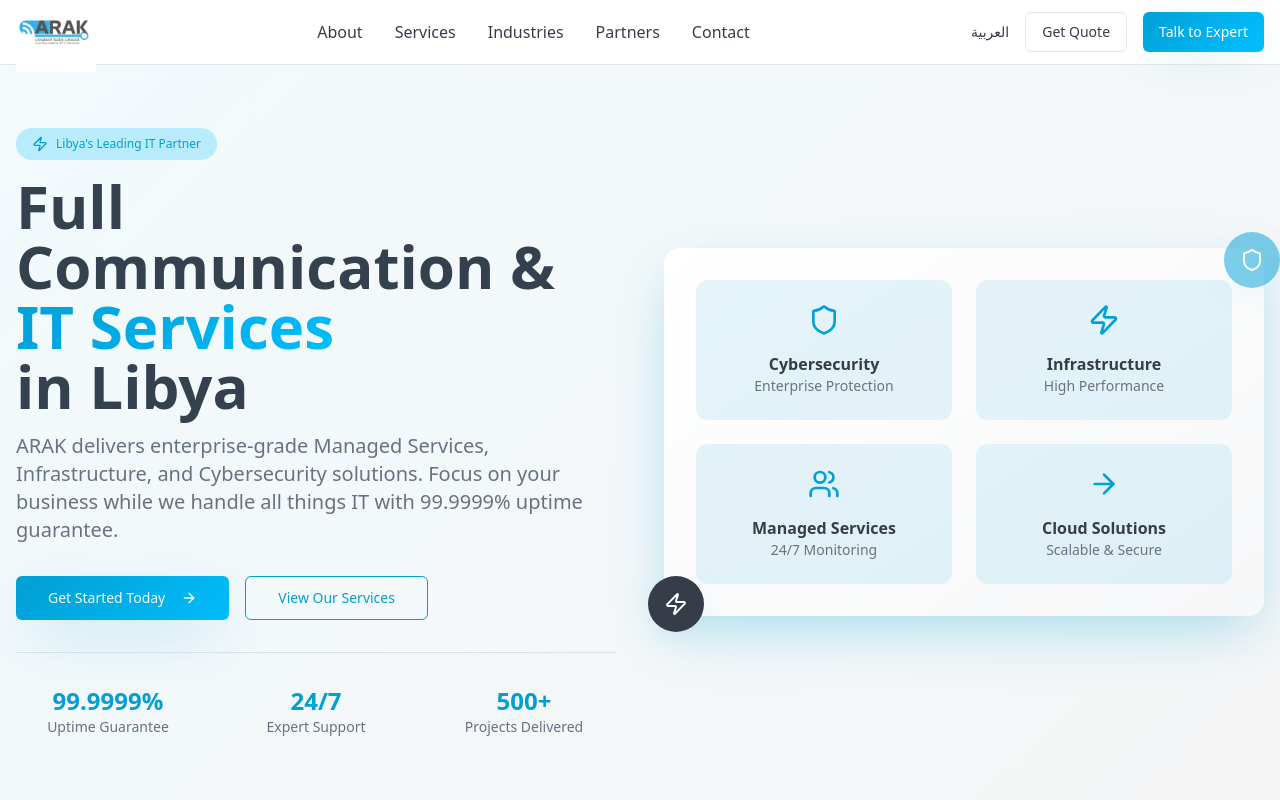
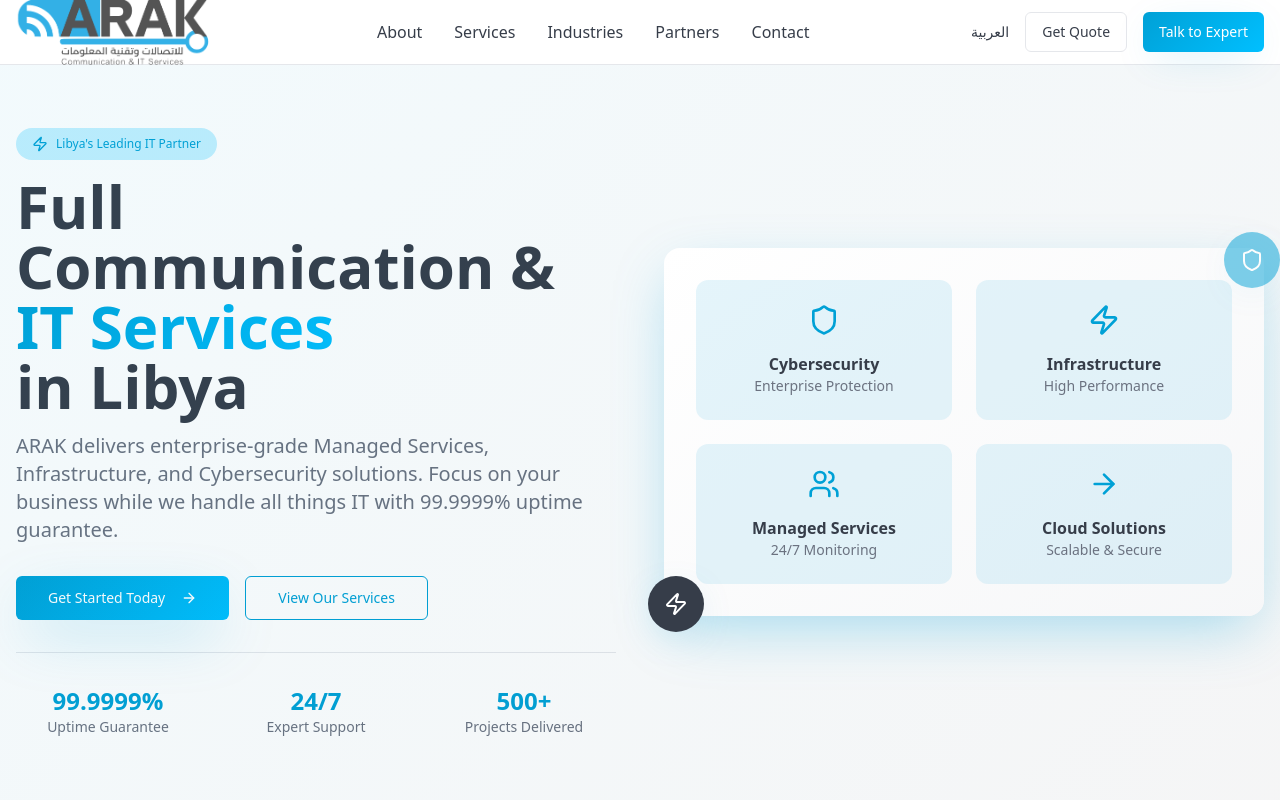
Before and after one commit to Dryik/Arak.ly, a React (Vite) app: page / in a window 1280 px wide. Shown: the top 800 px of the page. Built offline with nearby package versions, Linux system fonts and the light colour scheme.

Commit message:
Update logos for website
Use provided logos for appropriate sections of the website. The colored logo is used in the header, and the white logo is used in the footer.

```diff
--- a/src/components/Footer.tsx
+++ b/src/components/Footer.tsx
@@ -8,7 +8,7 @@ export const Footer = () => {
           {/* Company Info */}
           <div className="space-y-4">
             <img
-              src="/lovable-uploads/0edc19b0-8d22-4f4c-8d24-6e6a5fd105a5.png"
+              src="/lovable-uploads/e0b5ad18-da21-4474-8389-2ac588a27ccc.png"
               alt="ARAK logo (white) - Communications & IT Services"
               className="h-24 w-auto"
               loading="lazy"
--- a/src/components/FooterAr.tsx
+++ b/src/components/FooterAr.tsx
@@ -10,7 +10,7 @@ export const FooterAr = () => {
           <div className="space-y-4">
             <div className="flex items-center space-x-2">
               <img
-                src="/lovable-uploads/0edc19b0-8d22-4f4c-8d24-6e6a5fd105a5.png"
+                src="/lovable-uploads/e0b5ad18-da21-4474-8389-2ac588a27ccc.png"
                 alt="شعار ARAK (أبيض) - للاتصالات وخدمات تكنولوجيا المعلومات"
                 className="h-20 w-auto"
                 loading="lazy"
--- a/src/components/Header.tsx
+++ b/src/components/Header.tsx
@@ -7,7 +7,7 @@ export const Header = () => {
       <div className="container mx-auto px-4 h-16 flex items-center justify-between">
         <div className="flex items-center space-x-2">
           <img
-            src="/lovable-uploads/d836918e-2dff-4093-ba9f-226fc5ac4989.png"
+            src="/lovable-uploads/ae1a8230-022a-4b05-9759-7560f31d1ac8.png"
             alt="ARAK Communications & IT Services"
             className="h-20 w-auto"
           />
--- a/src/components/HeaderAr.tsx
+++ b/src/components/HeaderAr.tsx
@@ -7,7 +7,7 @@ export const HeaderAr = () => {
       <div className="container mx-auto px-4 h-16 flex items-center justify-between">
         <div className="flex items-center space-x-2 space-x-reverse">
           <img
-            src="/lovable-uploads/d836918e-2dff-4093-ba9f-226fc5ac4989.png"
+            src="/lovable-uploads/ae1a8230-022a-4b05-9759-7560f31d1ac8.png"
             alt="ARAK للاتصالات وخدمات تكنولوجيا المعلومات"
             className="h-20 w-auto"
           />
```
Also changed, not shown: public/lovable-uploads/ae1a8230-022a-4b05-9759-7560f31d1ac8.png (added), public/lovable-uploads/e0b5ad18-da21-4474-8389-2ac588a27ccc.png (added).
